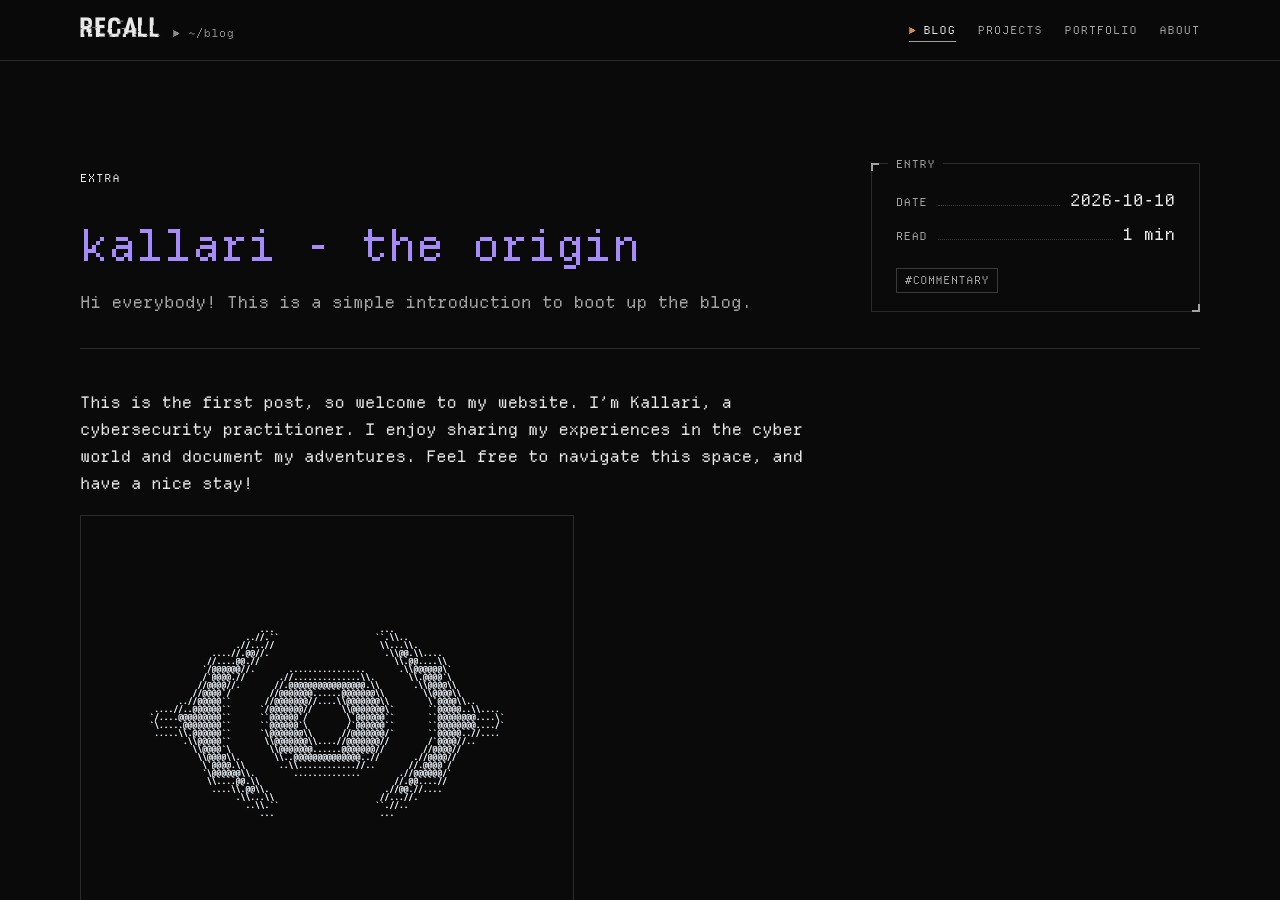
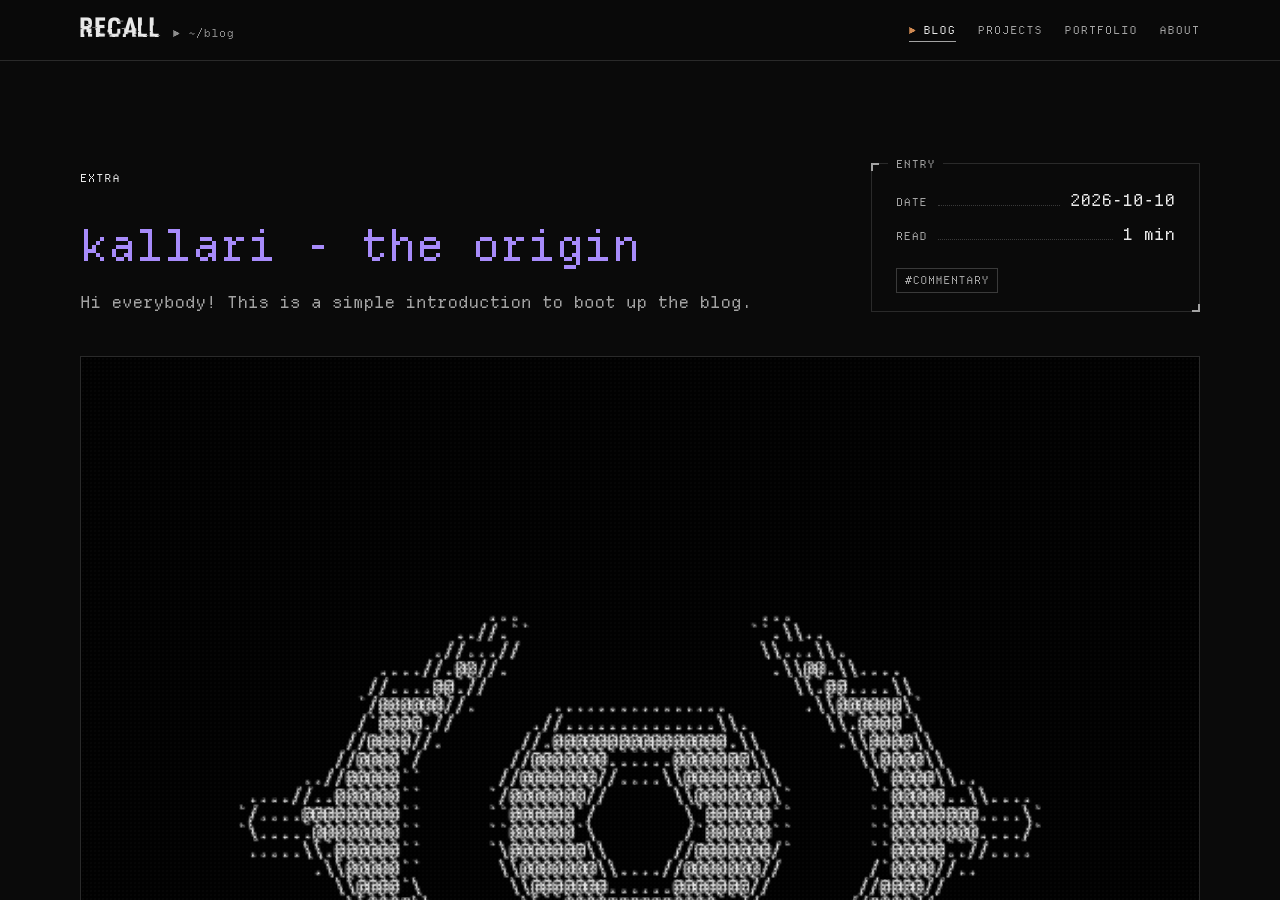
Before and after one commit to kallari-dev/blog, a Jekyll site: the page built from _articles/kallari-intro.md, in a window 1280 px wide and 900 px high. Built offline with Jekyll 4.4.1, drawn with Linux system fonts in a browser that asks for light colours.

Commit message:
Update 1 files.

```diff
--- a/_articles/kallari-intro.md
+++ b/_articles/kallari-intro.md
@@ -5,12 +5,9 @@ date: 2026-10-10
 category: extra
 tags:
   - commentary
-cover:
+cover: shadow_walk.png
 published: true
 ---
 
 This is the first post, so welcome to my website. I'm Kallari, a cybersecurity practitioner. I enjoy sharing my experiences in the cyber world and document my adventures.
 Feel free to navigate this space, and have a nice stay!
-
-
-![[shadow_walk.png]]
```
